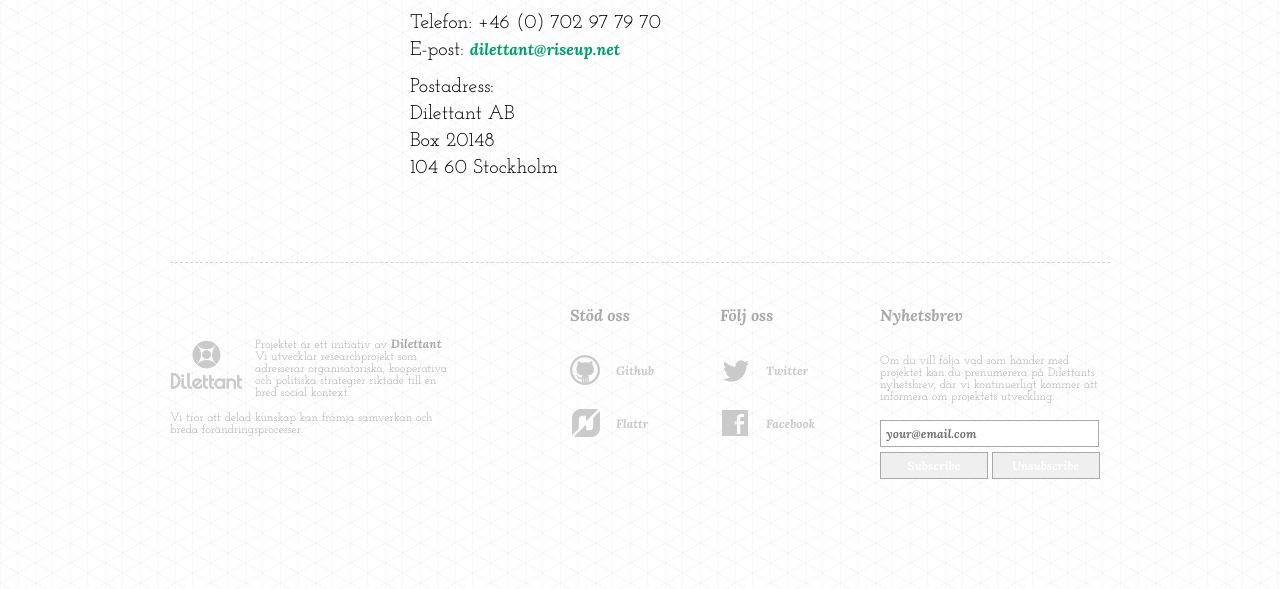
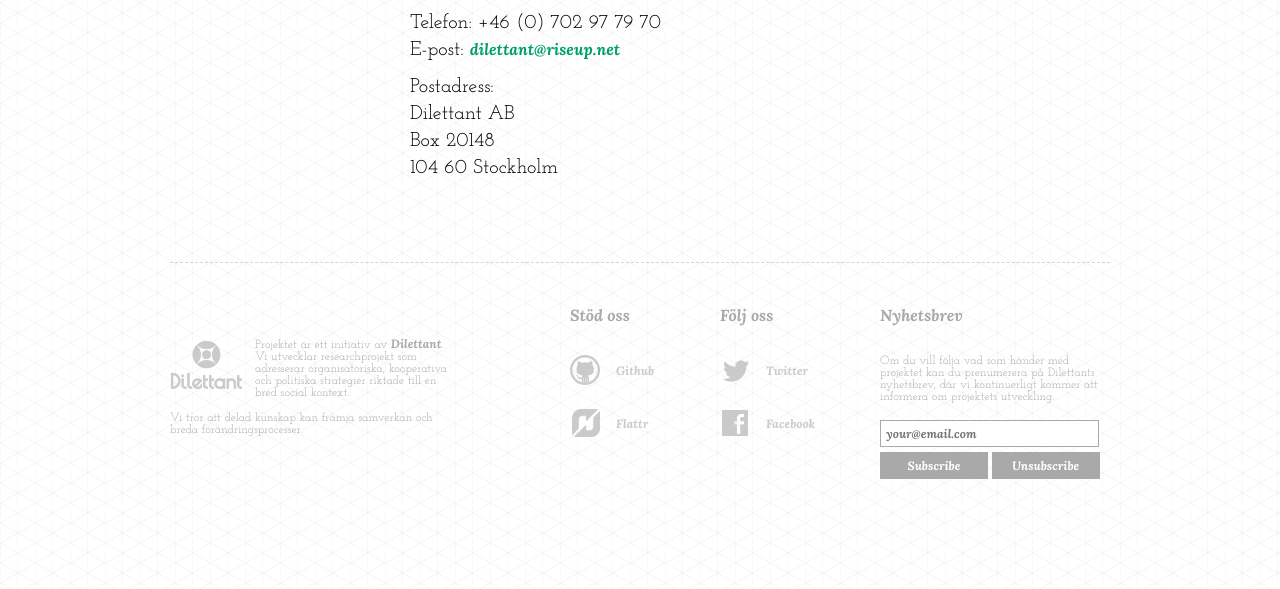
Before and after one commit to dilettant/allmannakontoret, a Jekyll site: the page built from kontakt.md, in a window 1280 px wide. Shown: the part 597-1186 px from the top of the page. Built offline with Jekyll 4.4.1, drawn with Linux system fonts in a browser that asks for light colours; comment, search, counter and statistics services are not loaded.

Commit message:
chillin' killin' fixin' css

```diff
--- a/assets/css/style.css
+++ b/assets/css/style.css
@@ -544,6 +544,7 @@ footer form input.unsubscribe{
    color: #fff;
    width: 108px;
    margin: 5px 0 0;
+   background-color: #a9a9a9;
  }
 
 input::-webkit-input-placeholder,
```
